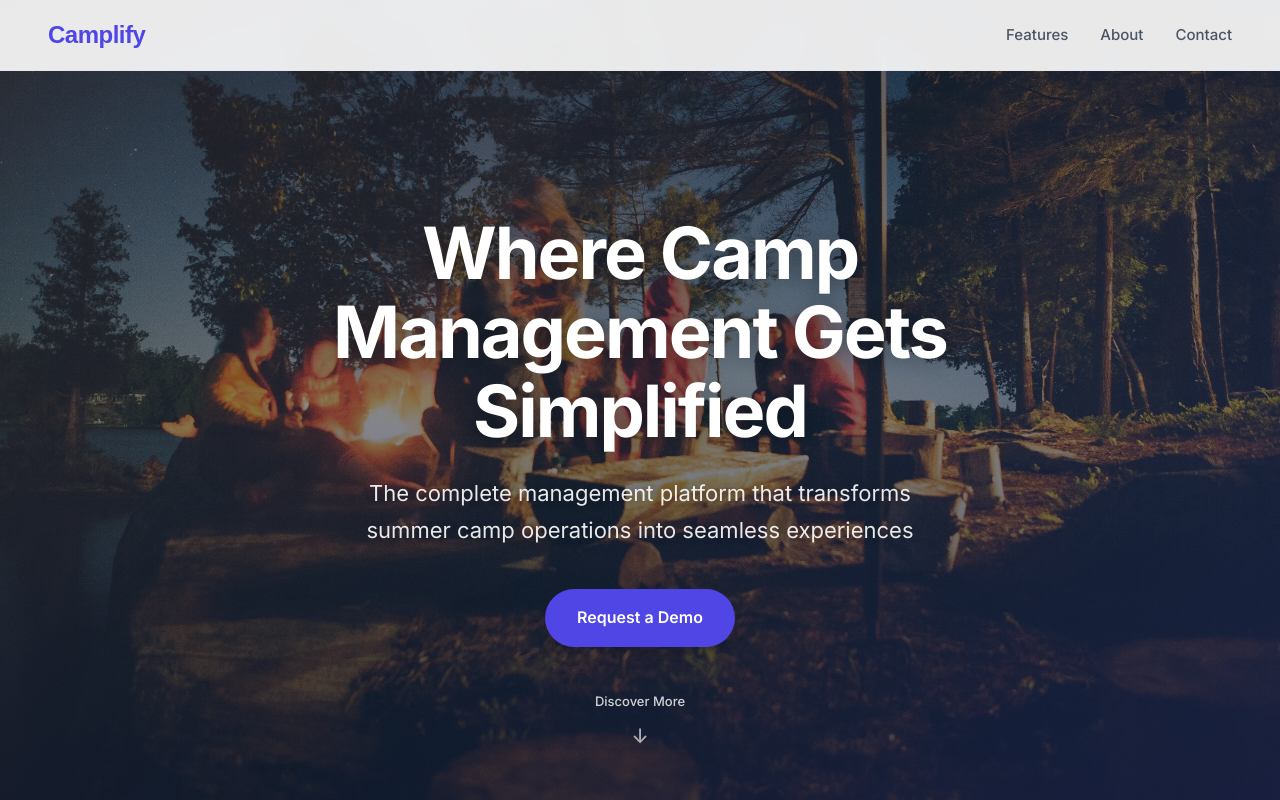
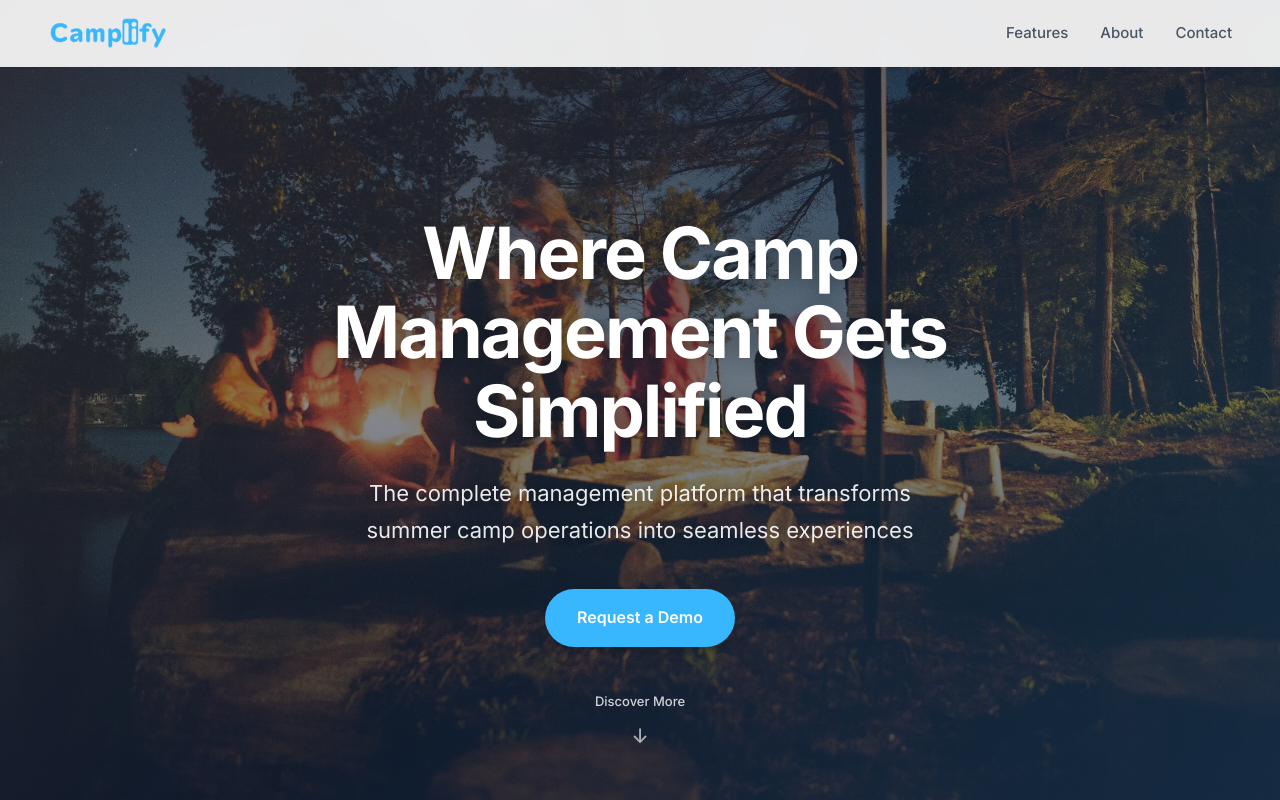
Before and after one commit to TomB30/camplify-landing, a plain HTML site: page index.html in a window 1280 px wide. Shown: the top 800 px of the page. Drawn offline with Linux system fonts and the light colour scheme; a web font is replaced by a local one.

Commit message:
add logo and match colors
Signed-off-by: NateSLevy <shacharnlevy@gmail.com>

```diff
--- a/index.html
+++ b/index.html
@@ -39,7 +39,13 @@
             <div class="hero-slide" data-bg-src="./media/campers-cheer-for-music.webp"></div>
         </div>
         <nav class="nav">
-            <div class="logo">Camplify</div>
+            <div class="logo">
+                <img
+                  src="./media/camplify-logo.svg"
+                  alt="Camplify"
+                  class="logo-image"
+                />
+            </div>
             <div class="nav-links">
                 <a href="#features">Features</a>
                 <a href="#about">About</a>
--- a/main.css
+++ b/main.css
@@ -4,9 +4,9 @@
    ======================================== */
 
 :root {
-    --primary: #4F46E5;
-    --primary-light: #6366F1;
-    --primary-dark: #4338CA;
+    --primary: #38B7FE;
+    --primary-light: #5FC5FE;
+    --primary-dark: #1E9DE8;
     --accent: #10B981;
     --text-dark: #1F2937;
     --text-medium: #4B5563;
@@ -86,13 +86,17 @@ body {
     transition: all 0.3s ease;
 }
 
-.logo {
-    font-family: 'Opun Mai', sans-serif;
+.logo-image {
+    width: 120px;    /* Set width to 120px */
+    height: auto;    /* Maintain aspect ratio */
+    display: block;  /* Removes unwanted bottom space */
+}/* maintain aspect ratio */
+    /* font-family: 'Opun Mai', sans-serif;
     font-size: 24px;
     font-weight: 700;
     color: var(--primary);
-    letter-spacing: -0.5px;
-}
+    letter-spacing: -0.5px; */
+/* } */
 
 .nav-links {
     display: flex;
@@ -181,7 +185,7 @@ body {
         135deg,
         rgba(234, 88, 12, 0.1) 0%,
         transparent 50%,
-        rgba(79, 70, 229, 0.1) 100%
+        rgba(56, 183, 254, 0.1) 100%
     );
     pointer-events: none;
     z-index: 1;
@@ -234,14 +238,14 @@ body {
     font-weight: 600;
     font-size: 16px;
     transition: all 0.2s ease;
-    box-shadow: var(--shadow-lg), 0 0 0 0 rgba(79, 70, 229, 0.4);
+    box-shadow: var(--shadow-lg), 0 0 0 0 rgba(56, 183, 254, 0.4);
     animation: fadeUp 0.8s ease-out 0.2s backwards;
 }
 
 .cta-button:hover {
     background: var(--primary-dark);
     transform: translateY(-2px);
-    box-shadow: var(--shadow-xl), 0 0 0 4px rgba(79, 70, 229, 0.15);
+    box-shadow: var(--shadow-xl), 0 0 0 4px rgba(56, 183, 254, 0.15);
 }
 
 .scroll-indicator {
@@ -533,7 +537,7 @@ body {
 .form-group textarea:focus {
     outline: none;
     border-color: var(--primary);
-    box-shadow: 0 0 0 3px rgba(79, 70, 229, 0.1);
+    box-shadow: 0 0 0 3px rgba(56, 183, 254, 0.1);
 }
 
 .form-group input::placeholder,
```
Also changed, not shown: media/camplify-logo.svg (added).
